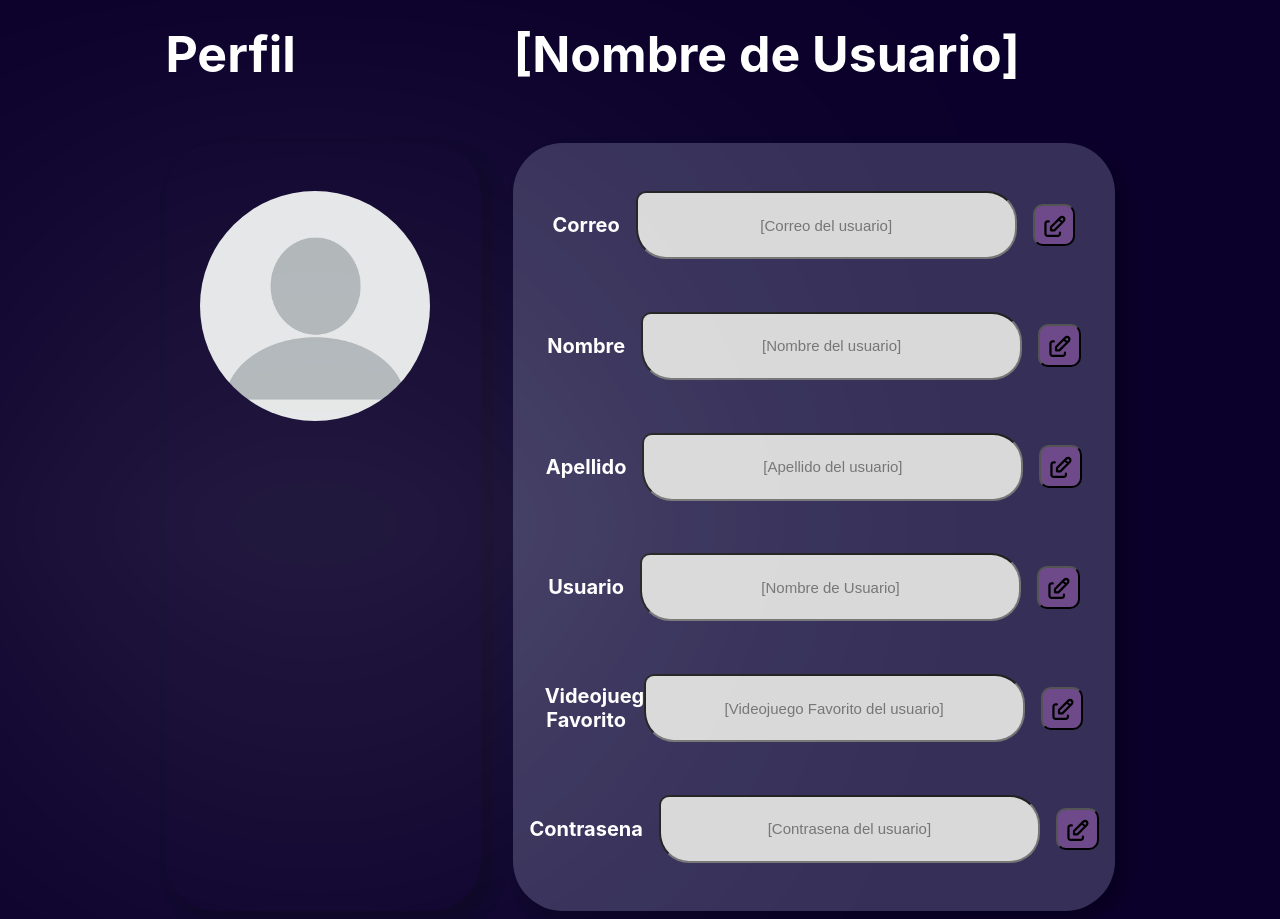
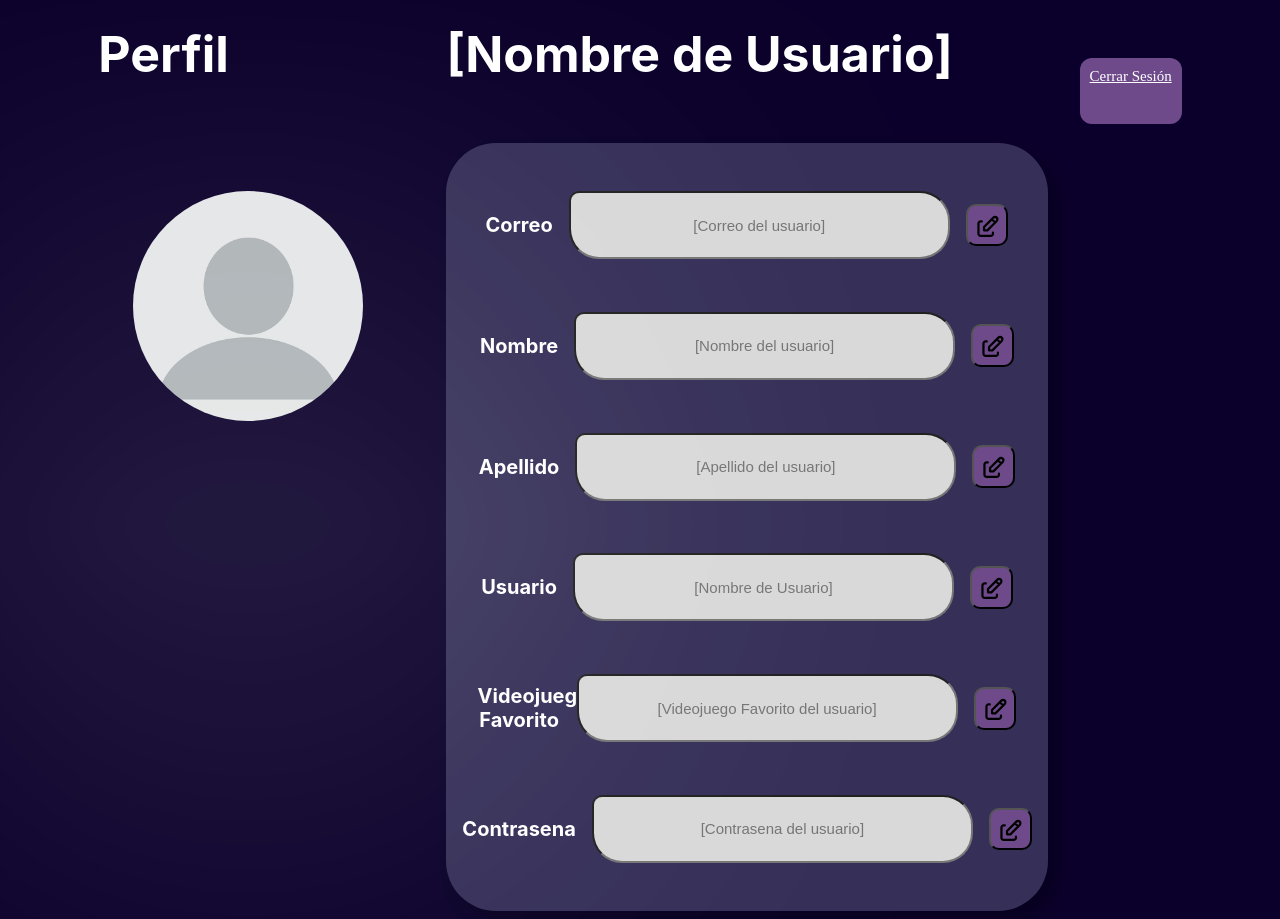
Before and after one commit to JoseHurtado03/MicroProyecto_2_Hurtado_Ruiz, a React (Vite) app: page /profile in a window 1280 px wide. Built offline with nearby package versions, Linux system fonts and the light colour scheme; no server answers.

Commit message:
😎😎error de  navigate con el useUser

```diff
--- a/src/controllers/auth.js
+++ b/src/controllers/auth.js
@@ -3,6 +3,7 @@ import {
   getAdditionalUserInfo,
   createUserWithEmailAndPassword,
   signInWithEmailAndPassword,
+  signOut,
 } from "firebase/auth";
 import { auth, db, googleProvider } from "../firebase";
 import { addDoc, collection, doc, setDoc } from "firebase/firestore";
@@ -14,15 +15,17 @@ export async function handleClickGoogle() {
 
   if (additionalInfo.isNewUser) {
     const usersCollection = collection(db, "users");
-    const data = {
+
+    await setDoc(doc(usersCollection, result.user.uid), {
       email: result.user.email,
       name: result.user.displayName.split(" ")[0],
       lastName: result.user.displayName.split(" ")[1],
       username: res,
       pref_game: "",
       membership: [],
-    };
-    await addDoc(usersCollection, data);
+    });
+    // const data = {};
+    // await addDoc(usersCollection, data);
   }
 
   // const collectionV = collection(db, "Clubes");
@@ -99,6 +102,11 @@ export async function loginWithCredentials(email, password) {
   }
 }
 
+export async function logOut() {
+  await signOut(auth);
+  console.log("Sesión cerrada");
+}
+
 // export async function handleClickGoogleUp() {
 //   const result = await signInWithPopup(auth, googleProvider);
 //   const additionalInfo = getAdditionalUserInfo(result);
--- a/src/controllers/data.js
+++ b/src/controllers/data.js
@@ -25,7 +25,7 @@ export async function getGames() {
   return games;
 }
 
-export async function getGamesByID() {
+export async function getGamesByID(id) {
   const gamesCollections = collection(db, "Videojuegos");
   const gameDocs = await getDocs(gamesCollections, id);
   const game = gameDocs.data();
--- a/src/pages/Login.jsx
+++ b/src/pages/Login.jsx
@@ -5,24 +5,25 @@ import { handleClickGoogle } from "../controllers/auth";
 import { useNavigate } from "react-router-dom";
 import styles from "./Login.module.css";
 import { loginWithCredentials } from "../controllers/auth";
+import { useUser } from "../context/user";
+import { useEffect } from "react";
 
 export default function Login() {
   const navigate = useNavigate();
   const [email, setEmail] = useState("");
   const [password, setPassword] = useState("");
+  // const user = useUser();
+  // console.log(user);
+  // useEffect(() => {
+  //   if (user) {
+  //     navigate("/HomePage", { replace: true });
+  //   }
+  // }, [user, navigate]);
 
-  const submitLogin = async () => {
-    const user = await loginWithCredentials(email, password);
-    if (user != null) {
-      navigate("/HomePage");
-    } else {
-      alert("La contraseña o el correo no coinciden");
-    }
-  };
+  const submitLogin = async () => {};
 
   const signInGoogle = async () => {
     handleClickGoogle();
-    navigate("/HomePage");
   };
 
   return (
--- a/src/pages/Profile.jsx
+++ b/src/pages/Profile.jsx
@@ -1,8 +1,21 @@
-import React from "react";
+import { useEffect } from "react";
 import styles from "./Profile.module.css";
 import logo from "../assets/img/profilepic.png";
+import { logOut } from "../controllers/auth";
+import { useNavigate } from "react-router-dom";
+import { useUser } from "../context/user";
+import { Link } from "react-router-dom";
 
 export default function Profile() {
+  // const navigate = useNavigate();
+  // const user = useUser();
+  // console.log(user);
+  // useEffect(() => {
+  //   if (user === null) {
+  //     navigate("/", { replace: true });
+  //   }
+  // }, [user, navigate]);
+
   return (
     <div className={styles.titles}>
       <section>
@@ -205,6 +218,16 @@ export default function Profile() {
           </main>
         </article>
       </section>
+      <section>
+        <Link to="/" onClick={logOut} className={styles.logout}>
+          Cerrar Sesión
+        </Link>
+        <article
+          className={styles.box}
+          style={{ width: "1px" }}
+          id={styles["invisible"]}
+        ></article>
+      </section>
     </div>
   );
 }
--- a/src/pages/Profile.module.css
+++ b/src/pages/Profile.module.css
@@ -15,6 +15,21 @@
   width: 300px;
   background: #0b002b;
   padding-left: 0;
+  box-shadow: none;
+}
+
+.logout {
+  width: 90px;
+  border-radius: 13px;
+  font-size: 15px;
+  text-align: center;
+  background: #6e4a8b;
+  color: #ffffff;
+  padding: 10px;
+  padding-bottom: 40px;
+  border-radius: 12px;
+  border-bottom: 1rem;
+  margin-bottom: 4rem;
 }
 
 .input {
--- a/src/pages/Register.jsx
+++ b/src/pages/Register.jsx
@@ -7,6 +7,7 @@ import {
 } from "../controllers/auth";
 import styles from "./Register.module.css";
 import { useNavigate } from "react-router-dom";
+import { useUser } from "../context/user";
 
 export default function Register() {
   const navigate = useNavigate();
@@ -35,6 +36,13 @@ export default function Register() {
       );
     }
   }
+
+  const signupGoogle = async () => {
+    handleClickGoogle();
+    if (useUser != null) {
+      navigate("/HomePage");
+    }
+  };
 
   const handleSignup = async () => {
     if (name !== "" && lastName !== "" && username !== "" && pref_game !== "") {
@@ -118,7 +126,7 @@ export default function Register() {
           <button onClick={handleSignup} className={styles.buttons}>
             Registrarse
           </button>
-          <button onClick={handleClickGoogle} className={styles.buttons}>
+          <button onClick={signupGoogle} className={styles.buttons}>
             Registrarse con Google
           </button>
         </section>
--- a/src/providers/UserProvider.jsx
+++ b/src/providers/UserProvider.jsx
@@ -1,17 +1,18 @@
-import {onAuthStateChanged} from 'firebase/auth';
-import { useEffect, useState } from 'react';
-import {auth} from '../firebase';
-import { UserContext } from '../context/user';
+import { onAuthStateChanged } from "firebase/auth";
+import { useEffect, useState } from "react";
+import { auth } from "../firebase";
+import { UserContext } from "../context/user";
 
-export default function UserProvider({children}){
-    const [user, setUser] = useState(null);
+export default function UserProvider({ children }) {
+  const [user, setUser] = useState(null);
 
-    useEffect(() => {
-        onAuthStateChanged(auth, (user) =>{
-            console.log(user !== null ? "Usuario loggeado" : "Usuario no loggeado");
-            setUser(user);
-        });
-    }
-    )
-    return <UserContext.Provider value={user}>{children}</UserContext.Provider>
+  useEffect(() => {
+    onAuthStateChanged(auth, (user) => {
+      localStorage.setItem("userID", user.uid);
+      console.log(user.uid);
+      console.log(user !== null ? "Usuario loggeado" : "Usuario no loggeado");
+      setUser(user);
+    });
+  });
+  return <UserContext.Provider value={user}>{children}</UserContext.Provider>;
 }
```
